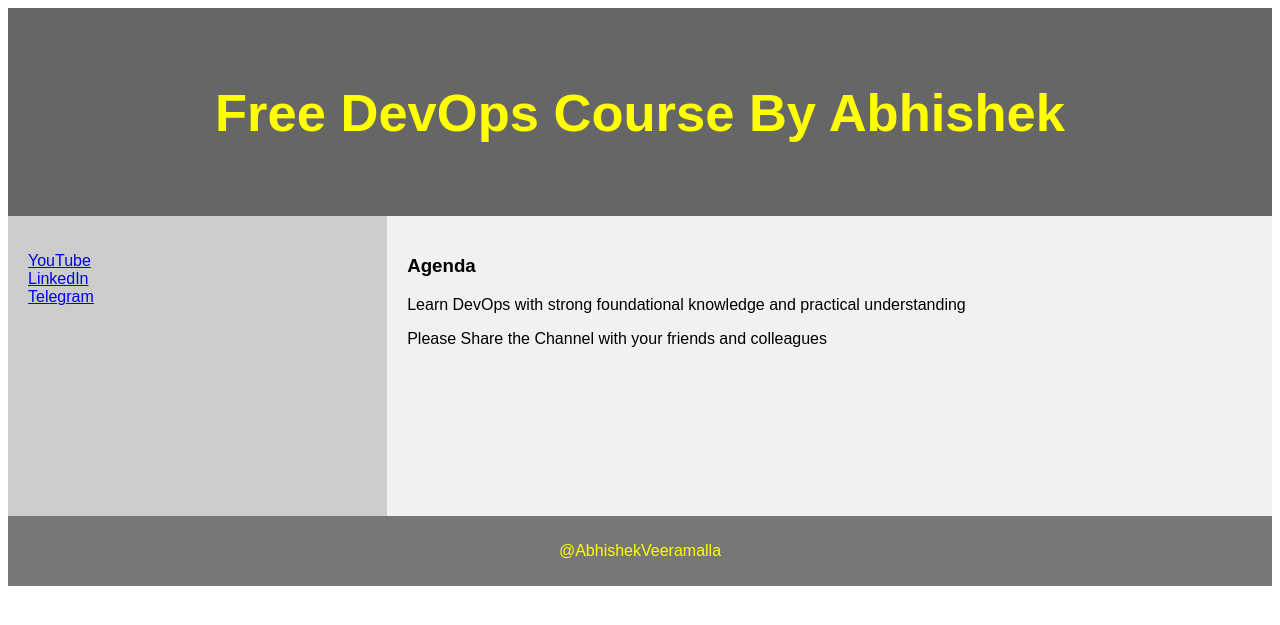
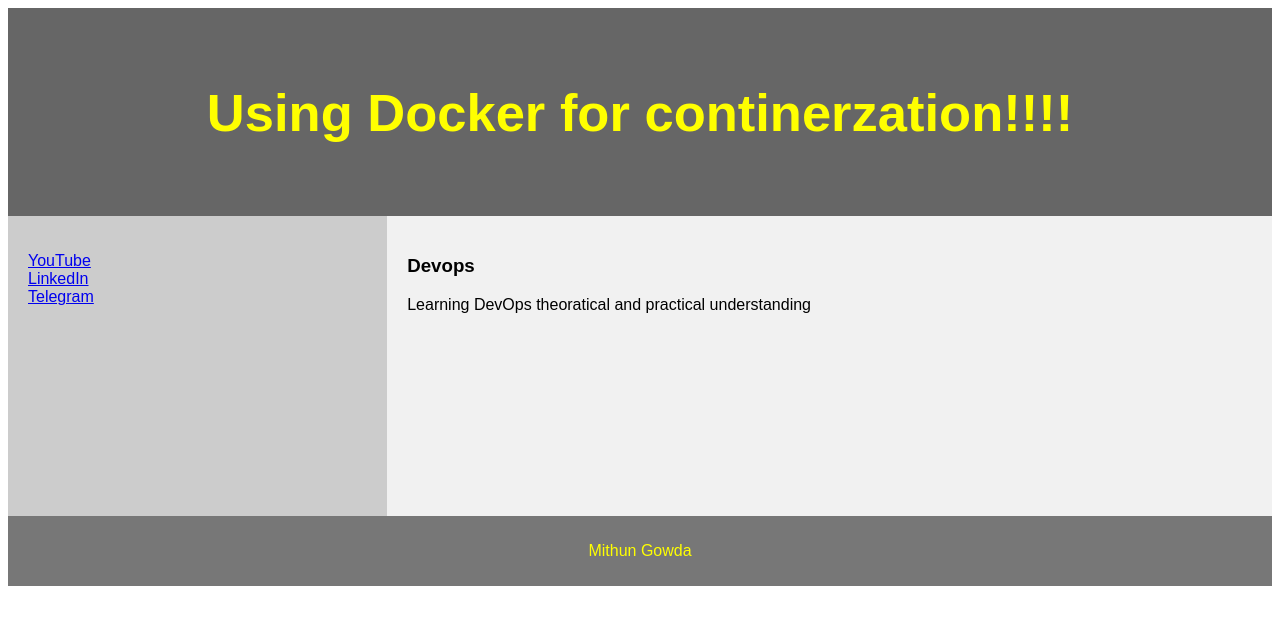
Before and after one commit to mithun-gowda/Docker-Examples, a Django app: template examples/python-web-app/devops/demo/templates/demo_site.html in a window 1280 px wide. Shown: the top 625 px of the page. Run offline with Django 4.2, Linux system fonts and the light colour scheme; the template is opened without the code that fills it, so the values that code supplies are empty.

Commit message:
Changees done on UI

```diff
--- a/examples/python-web-app/devops/demo/templates/demo_site.html
+++ b/examples/python-web-app/devops/demo/templates/demo_site.html
@@ -1,7 +1,7 @@
 <!DOCTYPE html>
 <html lang="en">
 <head>
-<title>CSS Template</title>
+<title>Docker Examples</title>
 <meta charset="utf-8">
 <meta name="viewport" content="width=device-width, initial-scale=1">
 <style>
@@ -73,27 +73,27 @@ footer {
 
 
 <header>
-  <h2>Free DevOps Course By Abhishek</h2>
+  <h2>Using Docker for continerzation!!!!</h2>
 </header>
 
 <section>
   <nav>
     <ul>
-      <li><a href="www.youtube.com/@AbhishekVeeramalla">YouTube</a></li>
-      <li><a href="www.linkedin.com/in/abhishek-veeramalla-77b33996/">LinkedIn</a></li>
-      <li><a href="https://telegram.me/abhishekveeramalla">Telegram</a></li>
+      <li><a href="./">YouTube</a></li>
+      <li><a href="./">LinkedIn</a></li>
+      <li><a href="./">Telegram</a></li>
     </ul>
   </nav>
 
   <article>
-    <h1>Agenda</h1>
-    <p>Learn DevOps with strong foundational knowledge and practical understanding</p>
-    <p>Please Share the Channel with your friends and colleagues</p>
+    <h1>Devops</h1>
+    <p>Learning DevOps theoratical and practical understanding</p>
+
   </article>
 </section>
 
 <footer>
-  <p>@AbhishekVeeramalla</p>
+  <p>Mithun Gowda</p>
 </footer>
 
 </body>
--- a/examples/python-web-app/devops/devops/settings.py
+++ b/examples/python-web-app/devops/devops/settings.py
@@ -38,6 +38,7 @@ INSTALLED_APPS = [
     'django.contrib.sessions',
     'django.contrib.messages',
     'django.contrib.staticfiles',
+    'demo',
 ]
 
 MIDDLEWARE = [
--- a/examples/python-web-app/devops/devops/urls.py
+++ b/examples/python-web-app/devops/devops/urls.py
@@ -17,6 +17,6 @@ from django.contrib import admin
 from django.urls import include, path
 
 urlpatterns = [
-    path('demo/', include('demo.urls')),
-    path('admin/', admin.site.urls),
+    path('', include('demo.urls')),
+
 ]
```
Also changed, not shown: 12 other files.
